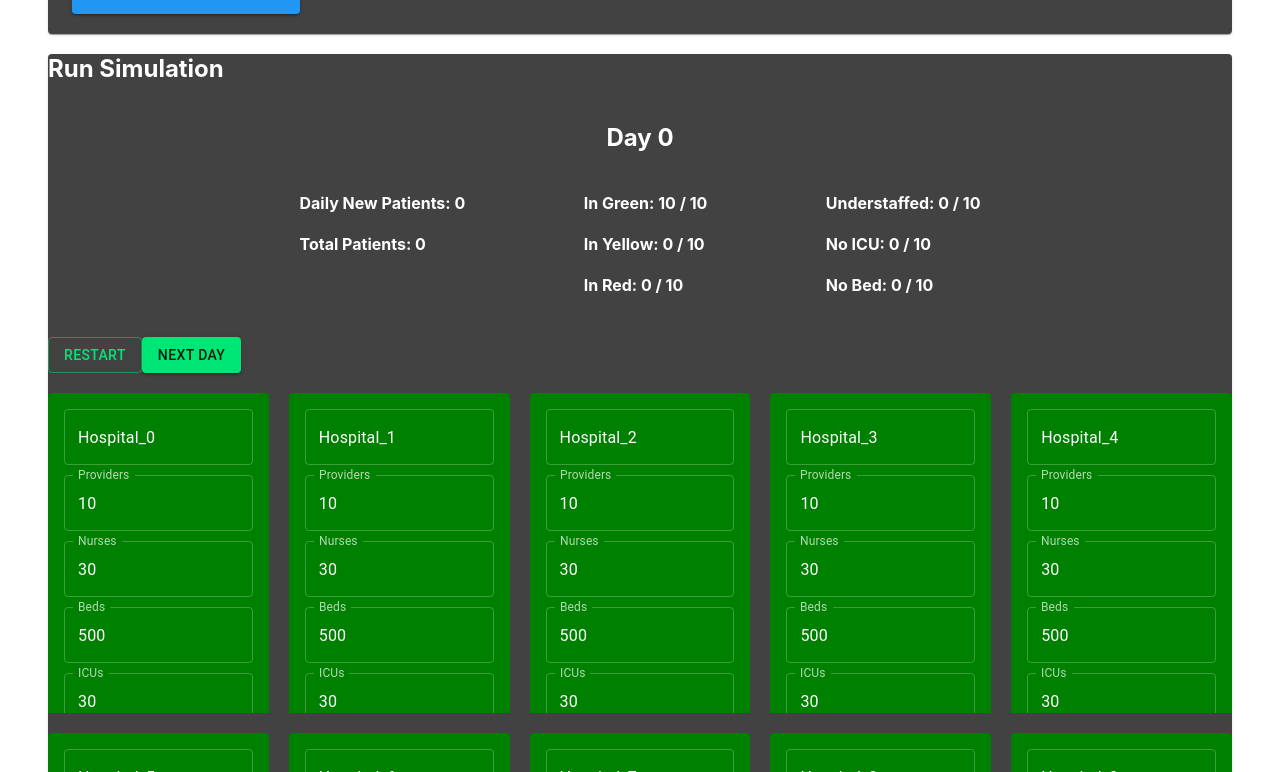
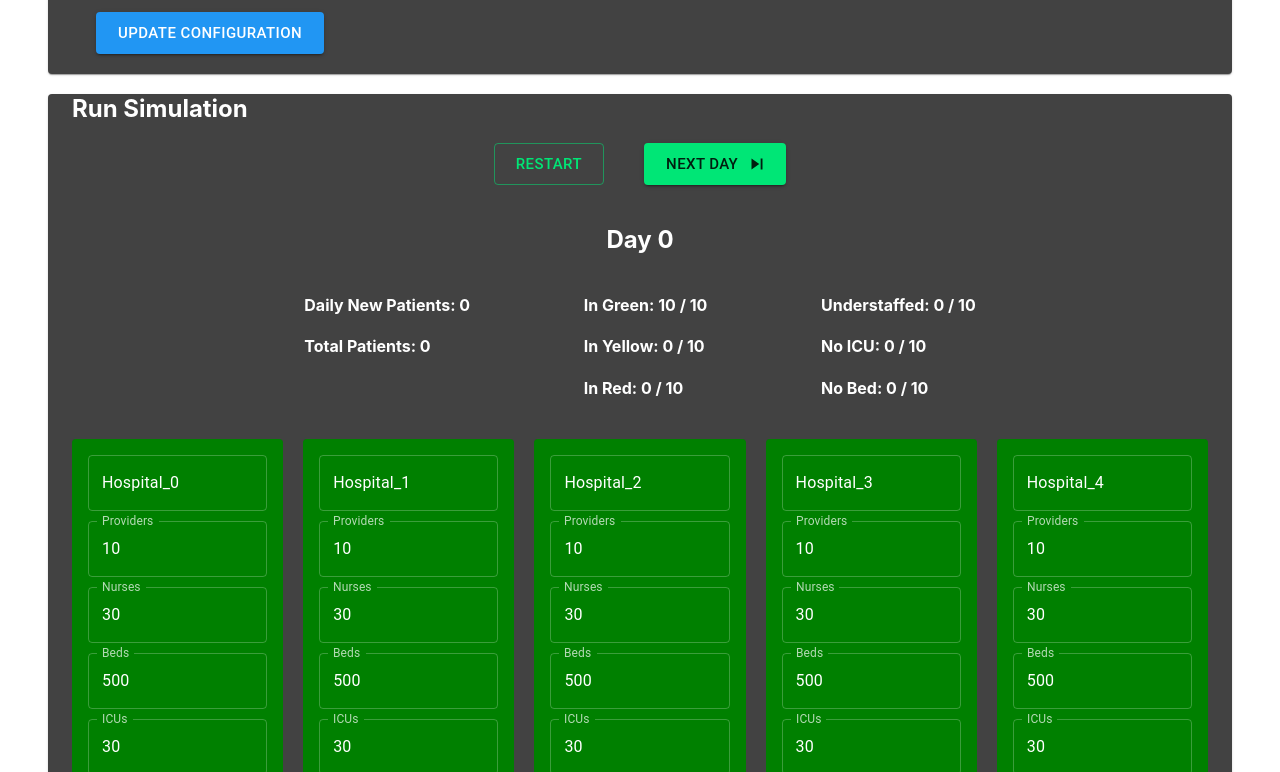
Before and after one commit to MnAnX/er-capacity-simulator, a React (Create React App) app: page / in a window 1280 px wide. Shown: the part 808-1580 px from the top of the page. Built offline with nearby package versions, Linux system fonts and the light colour scheme.

Commit message:
enhance styles

```diff
--- a/package.json
+++ b/package.json
@@ -4,6 +4,7 @@
   "private": true,
   "dependencies": {
     "@material-ui/core": "^4.9.5",
+    "@material-ui/icons": "^4.9.1",
     "@testing-library/jest-dom": "^4.2.4",
     "@testing-library/react": "^9.5.0",
     "@testing-library/user-event": "^7.2.1",
--- a/public/index.html
+++ b/public/index.html
@@ -7,7 +7,7 @@
     <meta name="theme-color" content="#000000" />
     <meta
       name="description"
-      content="Web site created using create-react-app"
+      content="A simulator that simulates ER capacity during epdemic"
     />
     <link rel="apple-touch-icon" href="%PUBLIC_URL%/logo192.png" />
     <!--
@@ -24,7 +24,7 @@
       work correctly both with client-side routing and a non-root public URL.
       Learn how to configure a non-root public URL by running `npm run build`.
     -->
-    <title>React App</title>
+    <title>ER Capacity Simulator</title>
   </head>
   <body>
     <noscript>You need to enable JavaScript to run this app.</noscript>
--- a/src/AllUnits.js
+++ b/src/AllUnits.js
@@ -41,6 +41,8 @@ class AllUnits extends Component {
 			let unit = {
 				id: i,
 				new_patients: 0,
+				status: "Normal",
+				status_info: []
 			}
 			units[i] = unit
 		}
@@ -52,7 +54,7 @@ class AllUnits extends Component {
 
 	render() {
 		return (
-			<GridList cellHeight={320} spacing={20} cols={5}>
+			<GridList cellHeight={500} spacing={20} cols={5}>
         {Object.values(this.props.app.units).map(unit => (
 					<GridListTile key={unit.id} cols={1}>
 						<EmergencyRoom
--- a/src/App.js
+++ b/src/App.js
@@ -26,18 +26,23 @@ function App() {
         <h1>COVID-19: ER Capacity Simulator</h1>
         <Container>
           <Paper>
+            <Container>
               <h2>Configuration</h2>
+              <br />
               <Config />
+            </Container>
           </Paper>
         </Container>
         <Container>
           <Paper>
+            <Container>
               <h2>Run Simulation</h2>
+              <Control />
+              <br />
               <Summary />
               <br />
-            <Control />
-            <br />
               <AllUnits />
+            </Container>
           </Paper>
         </Container>
       </Container>
--- a/src/Control.js
+++ b/src/Control.js
@@ -3,8 +3,10 @@ import { connect } from 'react-redux';
 import { bindActionCreators } from 'redux';
 import * as actionCreators from './actions/app';
 
-import _ from 'lodash'
 import Button from '@material-ui/core/Button';
+import Grid from '@material-ui/core/Grid';
+import Padding from './components/Padding'
+import SkipNextIcon from '@material-ui/icons/SkipNext';
 
 class Control extends Component {
 	constructor(props) {
@@ -18,8 +20,8 @@ class Control extends Component {
 		let num_current_patients = this.props.app.num_current_patients
 		if (this.props.app.day_count === 0) {
 			// init patinet number
-			this.props.updateNumPatients(this.props.config.init_num_patients, 0)
-			num_current_patients = this.props.config.init_num_patients
+			this.props.updateNumPatients(this.props.config.num_patients_growth_basis, 0)
+			num_current_patients = this.props.config.num_patients_growth_basis
 		}
 
 		// calculate number of new patients
@@ -64,14 +66,30 @@ class Control extends Component {
 
 	render() {
 		return (
-			<div>
-				<Button variant="outlined" color="secondary" onClick={()=>{
-					this.props.restart()
-				}}>Restart</Button>
-				<Button variant="contained" color="secondary" onClick={()=>{
-					this.nextDay()
-				}}>Next Day</Button>
-			</div>
+			<Grid container justify="center">
+				<Button
+					size="large"
+					variant="outlined"
+					color="secondary"
+					onClick={()=>{
+						this.props.restart()
+					}}
+				>
+					Restart
+				</Button>
+				<Padding width={40} />
+				<Button
+					size="large"
+					variant="contained"
+					color="secondary"
+					endIcon={<SkipNextIcon />}
+					onClick={()=>{
+						this.nextDay()
+					}}
+				>
+					Next Day
+				</Button>
+			</Grid>
 		);
 	}
 }
```
Also changed, not shown: 1 other file (tests, documents, lock files or other folders). Lines whose indentation alone changed are shown as unchanged.
